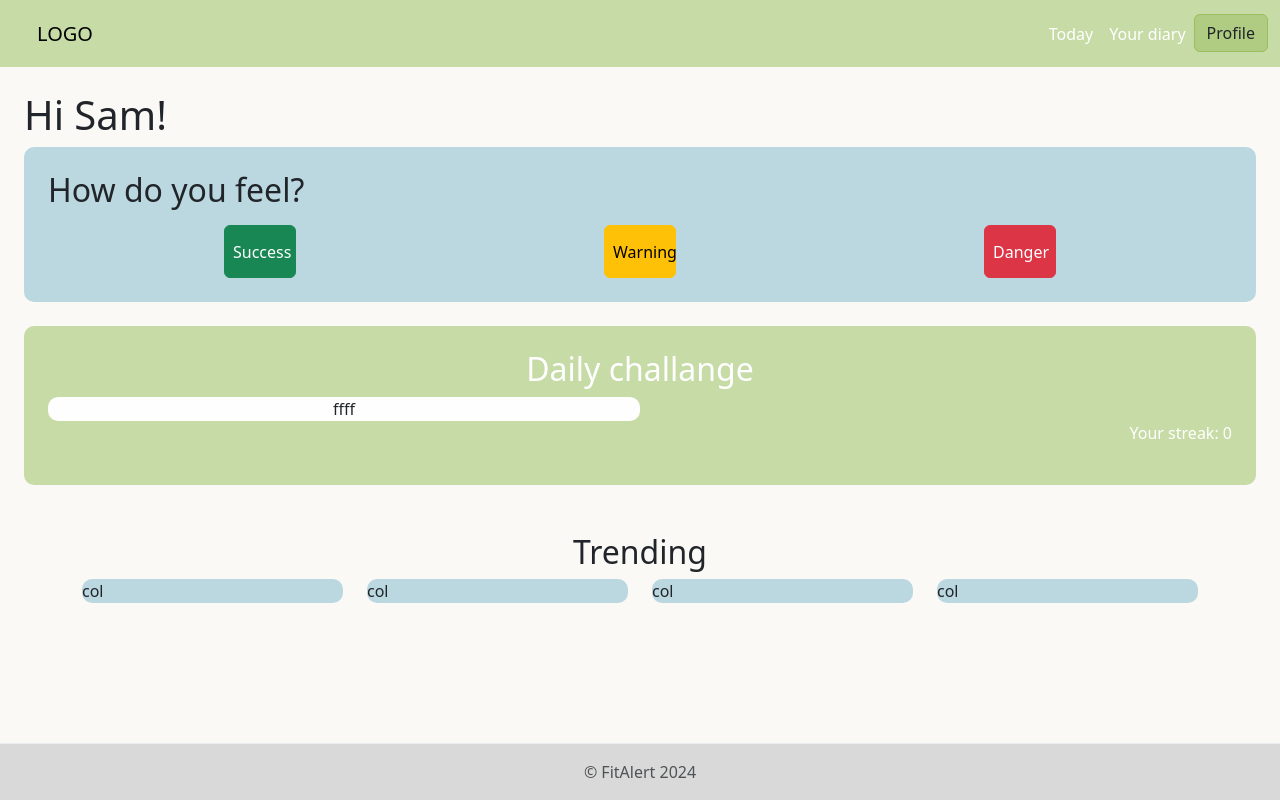
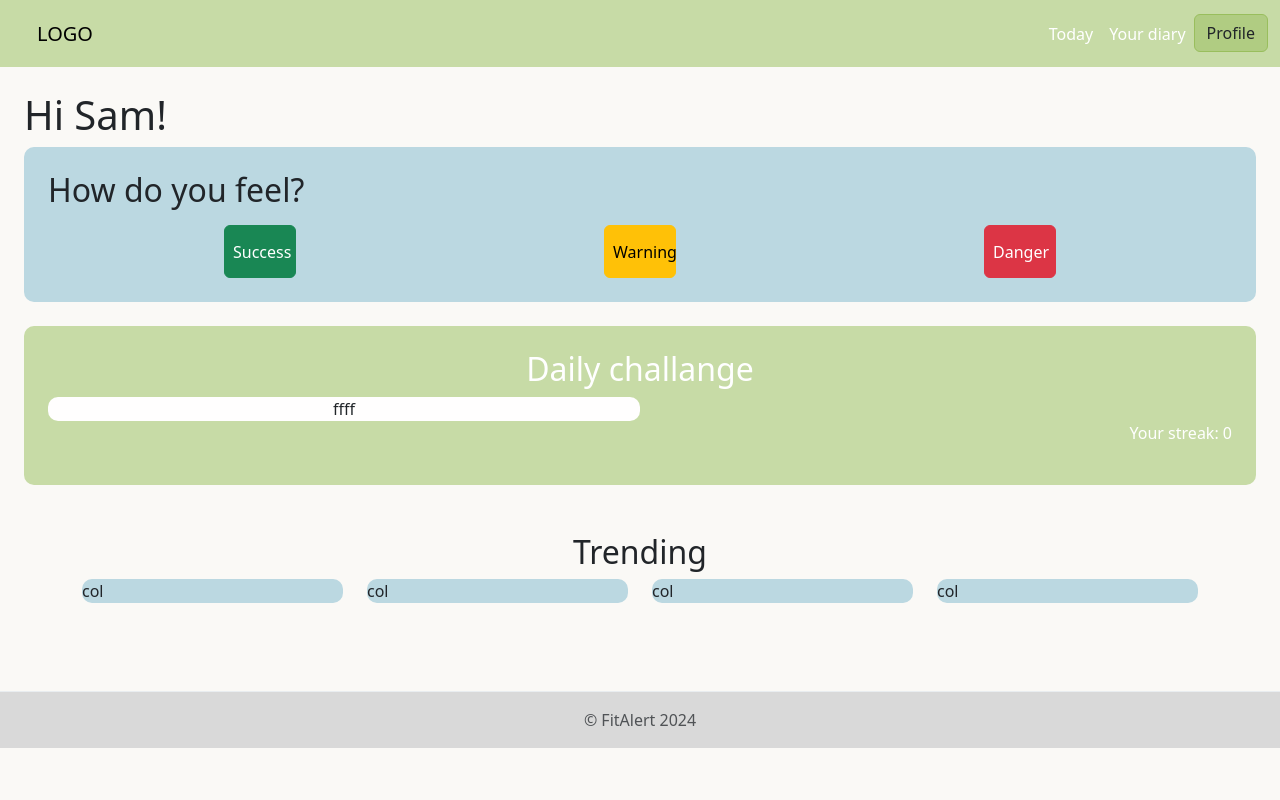
Before and after one commit to Kamila-Kapinos/fit-alert, an Angular app: page / in a window 1280 px wide. Built offline with nearby package versions, Linux system fonts and the light colour scheme.

Commit message:
removing position absolute in footer

```diff
--- a/src/app/common-components/components/footer/footer.component.html
+++ b/src/app/common-components/components/footer/footer.component.html
@@ -1,3 +1,3 @@
-<footer class="container-fluid position-absolute bottom-0 py-3 border-top text-center">
+<footer class="container-fluid bottom-0 py-3 border-top text-center">
         <span class="text-muted">© FitAlert 2024</span>
 </footer>
```
